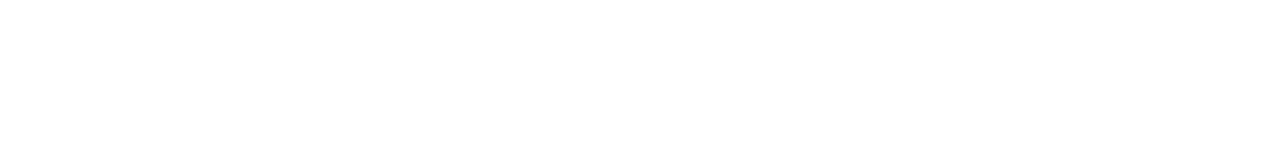
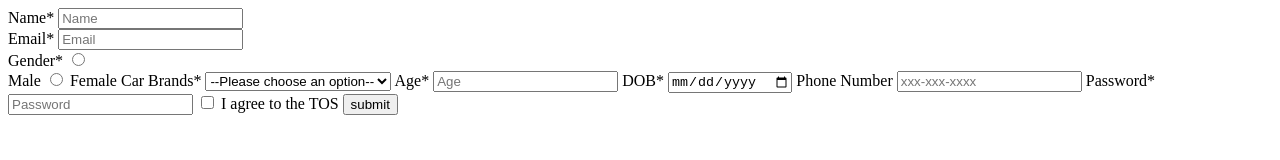
Before and after one commit to acciojob/signup-form-car-Utkarsh-sin, a website: page main.html in a window 1280 px wide. Drawn offline with Linux system fonts and the light colour scheme.

Commit message:
created a submission

```diff
--- a/main.html
+++ b/main.html
@@ -10,6 +10,41 @@
 	<!-- the entire body must be written by student -->
     <script type="text/javascript" src="./script.js">
 </script>
+<form method="post">
+	<div>
+		<label for="name">Name*</label>
+		<input type="text" placeholder="Name" name="name" id="name" required>
+	</div>
+	<div>
+		<label for="email">Email*</label>
+		<input type="email" placeholder="Email" name="email" id="email" required>
+	</div>
+	<div>
+		<label for="gender">Gender*</label>
+		<input type="radio" name="gender" id="gender_m" required>
+	</div>
+	<label for="gender_m">Male</label>
+	<input type="radio" name="gender" id="gender_f" required>
+	<label for="gender_f">Female</label>
+	<label for="cars">Car Brands* </label>
+	<select name="cars" id="cars" required>
+		<option value="" selected disabled>--Please choose an option--</option>
+		<option value="BMW">BMW</option>
+		<option value="Audi">Audi</option>
+		<option value="Mercedez">Mercedez</option>
+	</select>
+	<label for="age">Age*</label>
+	<input type="number" name="age" id="age" placeholder="Age" required>
+	<label for="dob">DOB*</label>
+	<input type="date" name="dob" id="dob" required>
+	<label for="tel">Phone Number</label>
+	<input type="tel" name="tel" id="tel" placeholder="xxx-xxx-xxxx">
+	<label for="password">Password*</label>
+	<input type="password" name="password" id="password" placeholder="Password" required>
+	<input type="checkbox" name="tos" id="tos" required>
+	<label for="tos">I agree to the TOS</label>
+	<button value="submit">submit</button>
+</form>
 
 </body>
 
```
